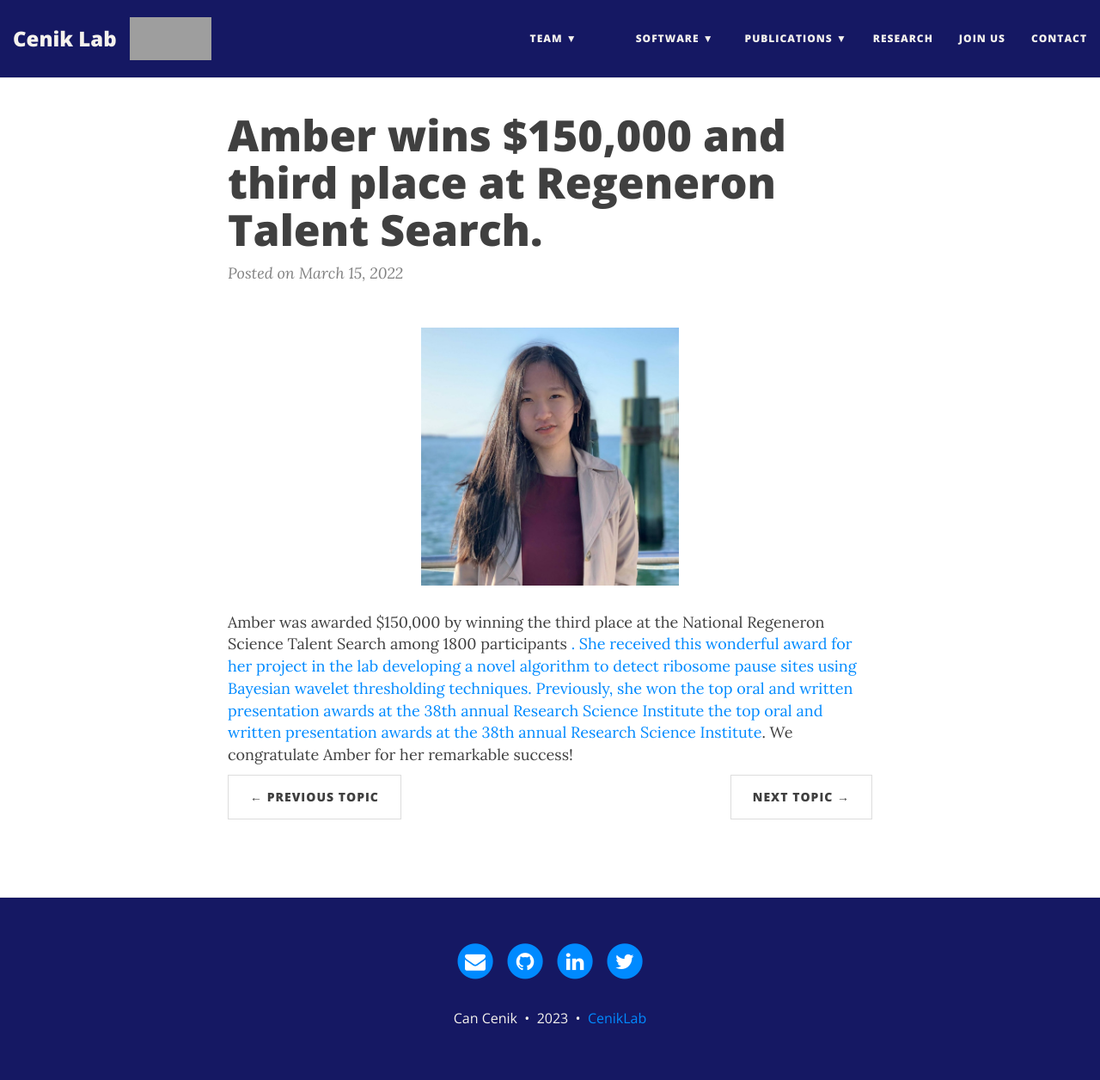
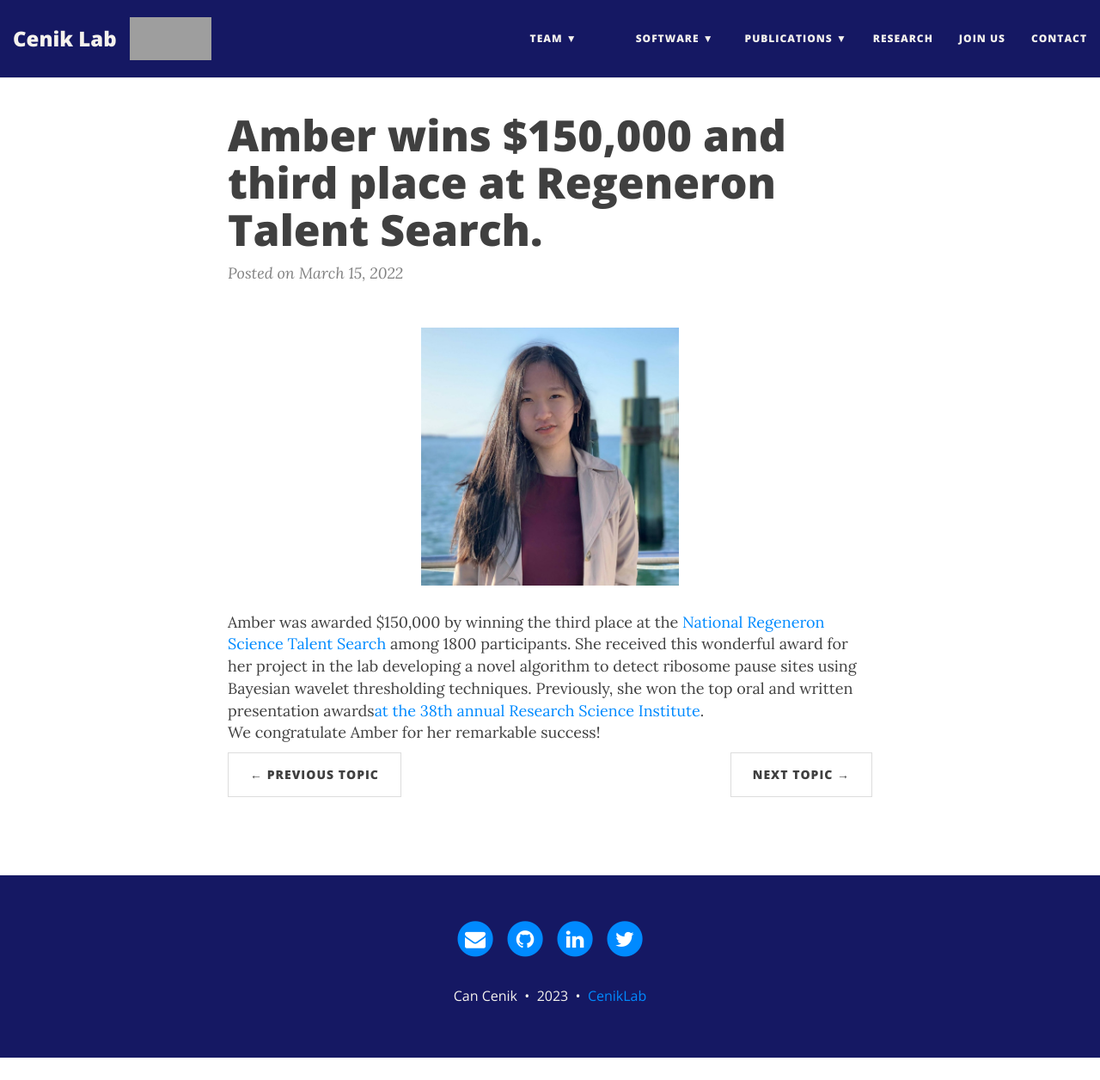
Before and after one commit to CenikLab/CenikLab.github.io, a Jekyll site: the page built from _posts/2022-03-15-amber_regeneron.html, in a window 1280 px wide and 1256 px high. Shown: the whole window at 86% size. Built offline with Jekyll 4.4.1, drawn with Linux system fonts in a browser that asks for light colours; nearby versions of some CDN libraries; grey boxes are pictures that could not be loaded.

Commit message:
Updated Amber links

```diff
--- a/_posts/2022-03-15-amber_regeneron.html
+++ b/_posts/2022-03-15-amber_regeneron.html
@@ -13,8 +13,9 @@ summary: Amber receives awards from RTS and RSI.
   </center>
 </p>
 
-Amber was awarded $150,000 by winning the third place at the National Regeneron Science Talent Search among 1800 participants <a href="https://newsroom.regeneron.com/news-releases/news-release-details/students-win-18-million-regeneron-science-talent-search-2022">. She received this wonderful award for her project in the lab developing a novel algorithm to detect ribosome pause sites using Bayesian wavelet thresholding techniques.
 
-Previously, she won the top oral and written presentation awards at the 38th annual Research Science Institute <a href="https://www.cee.org/news-events/press-media/students-earn-top-awards-38th-annual-research-science-institute">the top oral and written presentation awards at the 38th annual Research Science Institute</a>.
+Amber was awarded $150,000 by winning the third place at the <a href="https://newsroom.regeneron.com/news-releases/news-release-details/students-win-18-million-regeneron-science-talent-search-2022">National Regeneron Science Talent Search</a> among 1800 participants. She received this wonderful award for her project in the lab developing a novel algorithm to detect ribosome pause sites using Bayesian wavelet thresholding techniques.
 
+Previously, she won the top oral and written presentation awards<a href="https://www.cee.org/news-events/press-media/students-earn-top-awards-38th-annual-research-science-institute">at the 38th annual Research Science Institute</a>.
+<br>
 We congratulate Amber for her remarkable success!
```
